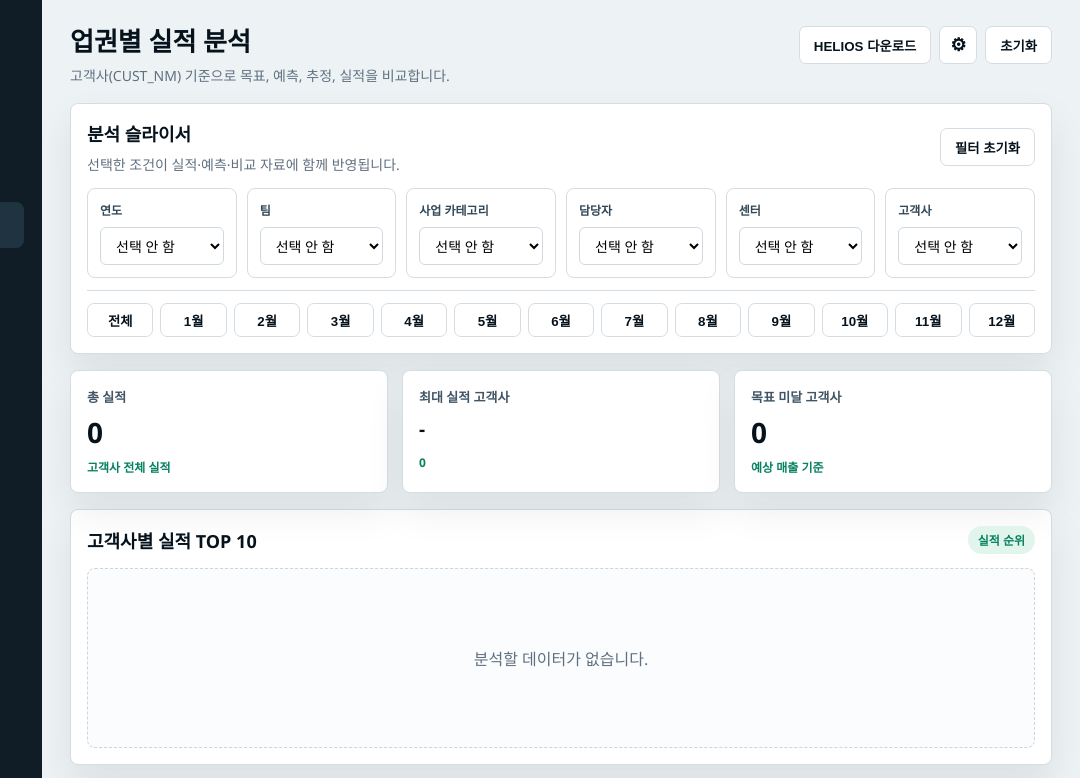
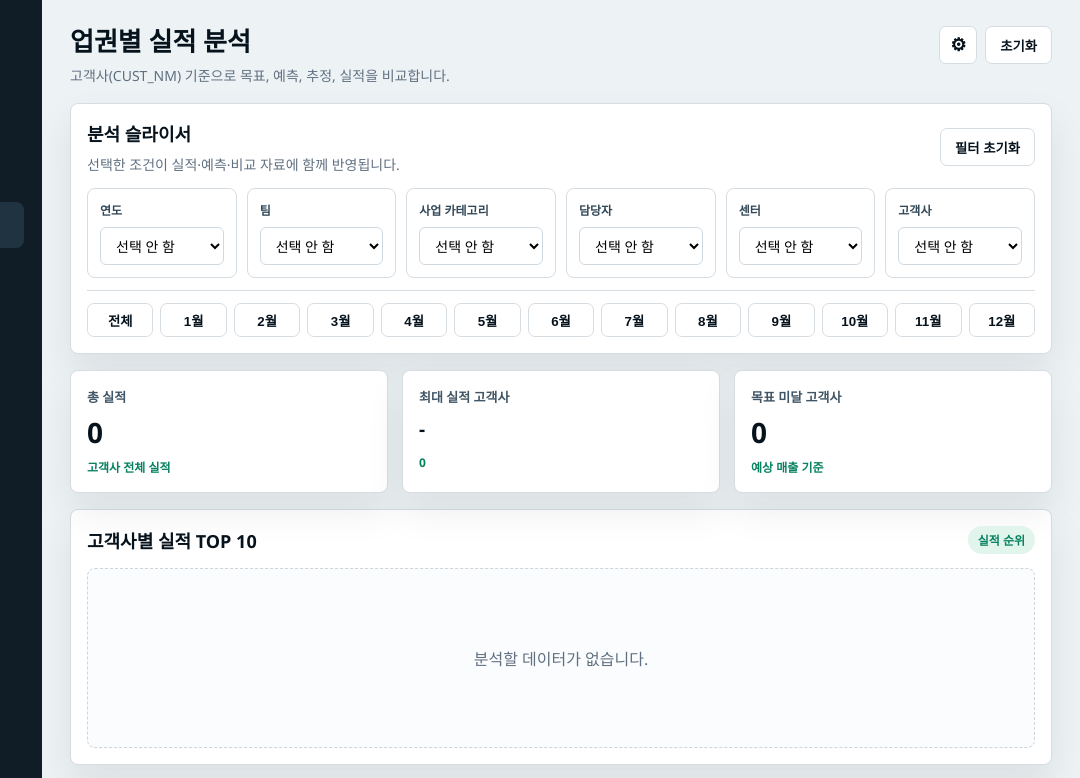
Before and after one commit to seongjh96-coder/JINHONG, a plain HTML site: page revenue_forecast_site/index.html in a window 1280 px wide. Shown: the top 778 px of the page, 200-1280 px from the left. Drawn offline with Linux system fonts and the light colour scheme.

Commit message:
Add files via upload

```diff
--- a/revenue_forecast_site/index.html
+++ b/revenue_forecast_site/index.html
@@ -1,4 +1,5 @@
 <!doctype html>
+<!-- deployment-sync: 2026-06-23-sidebar-helios-header -->
 <html lang="ko">
 <head>
   <meta charset="utf-8">
@@ -802,7 +803,7 @@
           <p class="subtitle" id="page-subtitle">HELIOS에서 Export(Org)를 실행해 매출 실적과 예측 데이터를 집계합니다.</p>
         </div>
         <div class="actions">
-          <button class="btn" id="helios-admin-btn" type="button">HELIOS 다운로드</button>
+          <button class="btn" id="helios-admin-btn" type="button" style="display:none">HELIOS 다운로드</button>
           <button class="btn icon-btn" id="settings-btn" type="button" title="설정" aria-label="설정">⚙</button>
           <button class="btn" id="reset-btn" type="button">초기화</button>
           <div class="settings-popover" id="settings-panel">
@@ -1459,6 +1460,7 @@
       function showView(view) {
         document.querySelectorAll("nav button").forEach((button) => button.classList.toggle("active", button.dataset.view === view));
         document.querySelectorAll(".view").forEach((panel) => panel.classList.toggle("active", panel.id === view));
+        el("helios-admin-btn").style.display = view === "history" ? "inline-flex" : "none";
         el("page-title").textContent = labels[view][0];
         el("page-subtitle").textContent = labels[view][1];
         const analysisViews = new Set(["performance-industry", "monthly-trend", "risk-analysis", "portfolio-analysis", "next-month-forecast", "business-plan"]);
```
